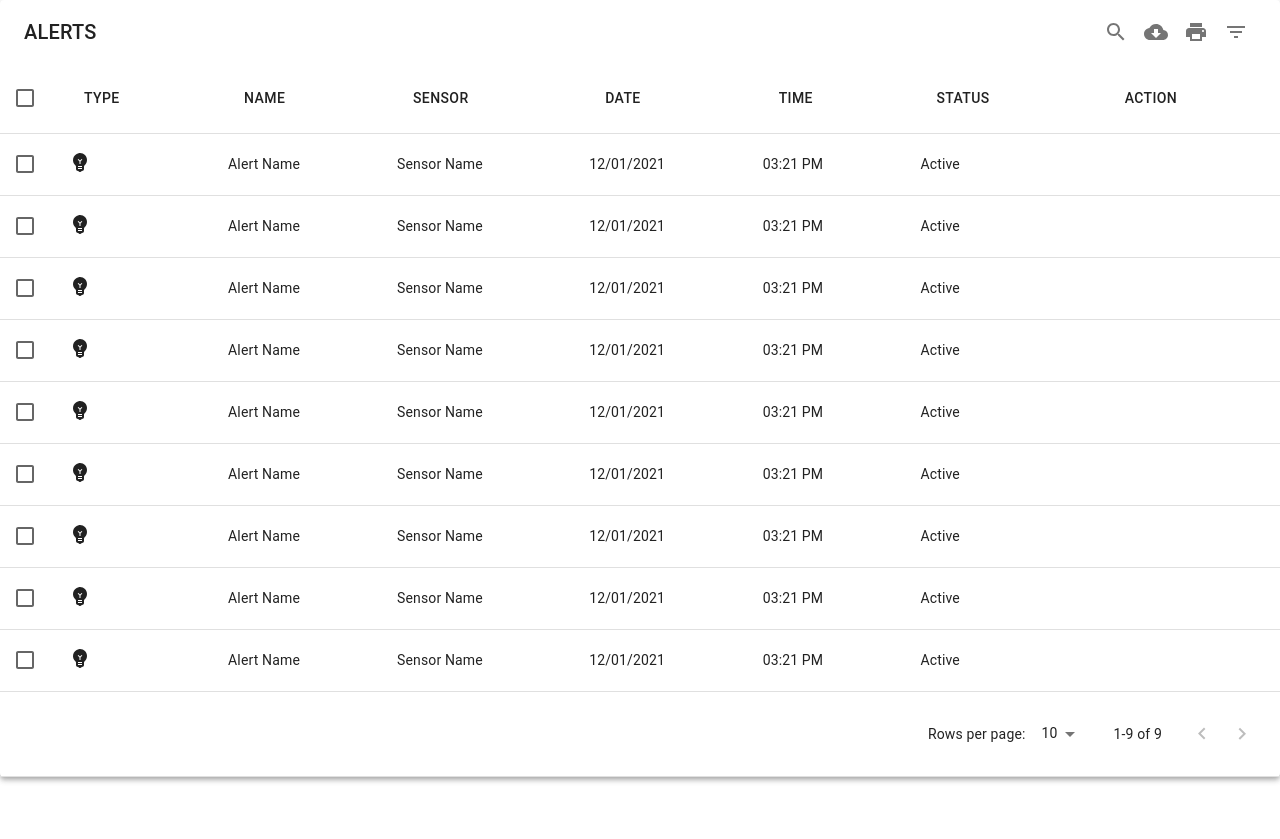
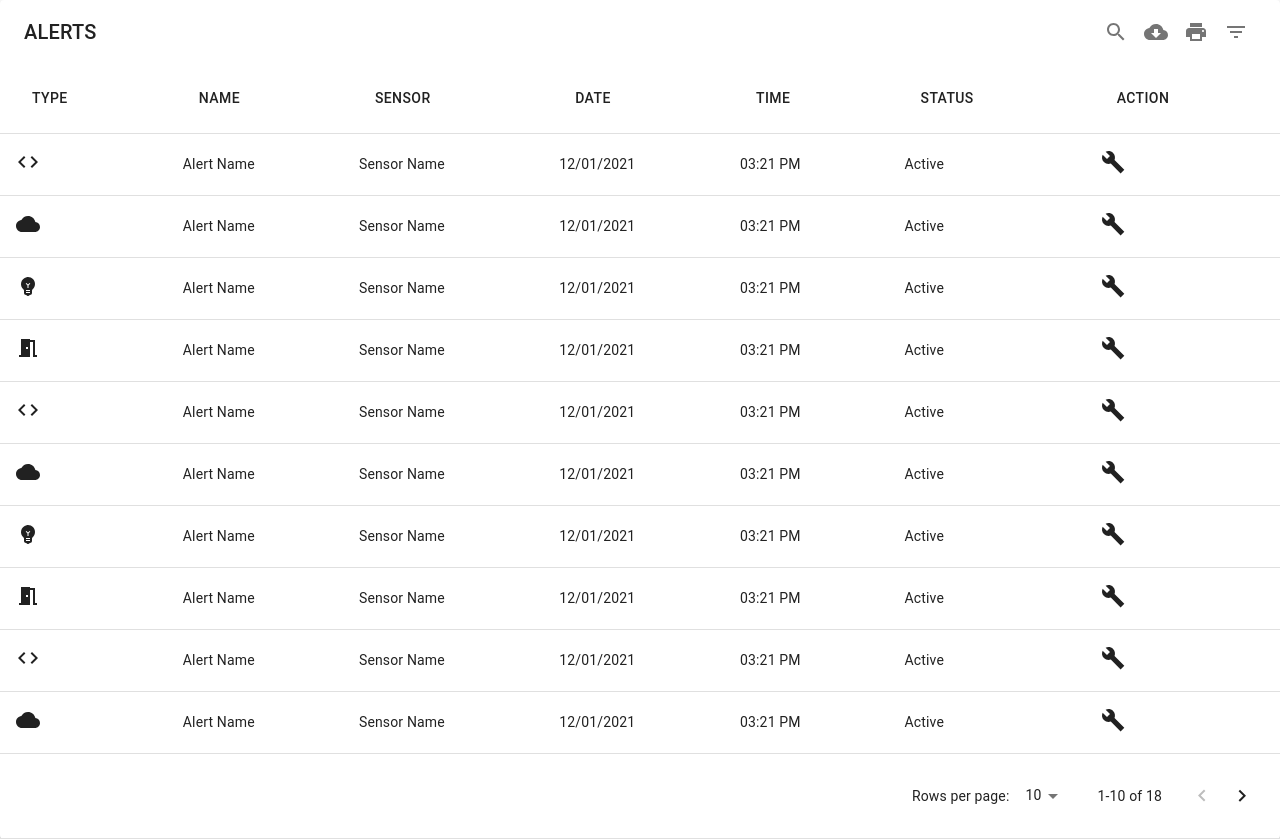
Before and after one commit to alejovera/Giphy-App, a React (Create React App) app in the folder test-front2/test-front2/: page / in a window 1280 px wide. Before the commit the page ends 800 px from the top, so only its background shows below. Built offline with nearby package versions, Linux system fonts and the light colour scheme.

Commit message:
Icons added

```diff
--- a/test-front2/test-front2/package.json
+++ b/test-front2/test-front2/package.json
@@ -5,6 +5,7 @@
   "dependencies": {
     "@material-ui/core": "^4.11.4",
     "@material-ui/icons": "^4.11.2",
+    "@material-ui/styles": "^4.11.4",
     "@testing-library/jest-dom": "^5.12.0",
     "@testing-library/react": "^11.2.7",
     "@testing-library/user-event": "^12.8.3",
--- /dev/null
+++ b/test-front2/test-front2/src/ListIcons.js
@@ -0,0 +1,67 @@
+import React, {useState} from 'react'
+
+import EmojiObjectsIcon from '@material-ui/icons/EmojiObjects';
+import MeetingRoomIcon from '@material-ui/icons/MeetingRoom';
+import CloudIcon from '@material-ui/icons/Cloud';
+import { CodeOutlined } from '@material-ui/icons';
+
+
+function ListIcons(props) {
+
+    const [dataIndex, setDataIndex] = useState([props.data])
+
+    // console.log(dataIndex);
+    const icons = [
+        <CodeOutlined />,
+        <CloudIcon />,
+        <EmojiObjectsIcon />,
+        <MeetingRoomIcon />,
+        <CodeOutlined />,
+        <CloudIcon />,
+        <EmojiObjectsIcon />,
+        <MeetingRoomIcon />,
+        <CodeOutlined />,
+        <CloudIcon />,
+        <EmojiObjectsIcon />,
+        <MeetingRoomIcon />,
+        <CodeOutlined />,
+        <CloudIcon />,
+        <EmojiObjectsIcon />,
+        <MeetingRoomIcon />,
+        <CodeOutlined />,
+        <CloudIcon />,
+        <EmojiObjectsIcon />,
+        <MeetingRoomIcon />,
+        <CodeOutlined />,
+        <CloudIcon />,
+        <EmojiObjectsIcon />,
+        <MeetingRoomIcon />,
+        <CodeOutlined />,
+        <CloudIcon />,
+        <EmojiObjectsIcon />,
+        <MeetingRoomIcon />,
+        <CodeOutlined />,
+        <CloudIcon />,
+        <EmojiObjectsIcon />,
+        <MeetingRoomIcon />
+    ]
+
+
+    return (
+        <>
+            {dataIndex.map((item) => {
+                // console.log(dataIndex);
+                // return (
+                //     icons[item]
+                // )
+                for (let i = 0; i <= dataIndex; i++) {
+                    return(
+                        icons[item]
+                    )
+                }
+            })}
+        </>
+    )
+}
+
+export default ListIcons
--- a/test-front2/test-front2/src/Main.js
+++ b/test-front2/test-front2/src/Main.js
@@ -1,43 +1,70 @@
 import React, { useState } from "react";
 import MUIDataTable from "mui-datatables";
 
-import EmojiObjectsIcon from '@material-ui/icons/EmojiObjects';
-import MeetingRoomIcon from '@material-ui/icons/MeetingRoom';
-import CodeIcon from '@material-ui/icons/Code';
-import CloudIcon from '@material-ui/icons/Cloud';
+import './Main.css';
 
-// import InputLabel from "@material-ui/core/InputLabel";
-// import MenuItem from "@material-ui/core/MenuItem";
-// import FormHelperText from "@material-ui/core/FormHelperText";
-// import FormControl from "@material-ui/core/FormControl";
-// import Select from "@material-ui/core/Select";
+import { createMuiTheme, MuiThemeProvider, withStyles } from '@material-ui/core/styles';
+
+import ListIcons from './ListIcons';
+import BuildSharpIcon from '@material-ui/icons/BuildSharp';
+
+// const customStyles = theme => ({
+//   BusinessAnalystRow: {
+//     '& td': { backgroundColor: '#FAA' },
+//   },
+//   GreyLine: {
+//     '& td': { backgroundColor: theme.palette.grey[200] },
+//   },
+//   NameCell: {
+//     fontWeight: 900,
+//   },
+// });
+
 
 function Main() {
-  // const [responsive, setResponsive] = useState("vertical");
-  // const [tableBodyHeight, setTableBodyHeight] = useState("400px");
-  // const [tableBodyMaxHeight, setTableBodyMaxHeight] = useState("");
+
+  // getMuiTheme = () =>
+  //   createMuiTheme({
+  //     overrides: {
+  //       MUIDataTable: {
+  //         root: {
+  //           backgroundColor: '#AAF',
+  //         },
+  //       },
+  //     },
+  //   });
 
   const columns = [
     {
       name:"Type",
       options: {
         customBodyRenderLite: (dataIndex) => {
+
           return (
-            <EmojiObjectsIcon />
+            // <CloudIcon />
+            <ListIcons data={dataIndex} />
           )
         }
       }
     }
-    ,"Name", "Sensor", "Date", "Time", "Status", "Action"
+    ,"Name", "Sensor", "Date", "Time", "Status",
+    {
+      name: "Action",
+      options: {
+        customBodyRenderLite: (dataIndex) => {
+          return (
+            <BuildSharpIcon />
+          )
+        }
+      }
+    }
   ];
 
   const options = {
     filter: true,
     filterType: "dropdown",
     viewColumns: false,
-    // responsive,
-    // tableBodyHeight,
-    // tableBodyMaxHeight
+    selectableRows: false,
   };
 
   const data = [
@@ -50,28 +77,28 @@ function Main() {
     ["", "Alert Name", "Sensor Name", "12/01/2021", "03:21 PM", "Active", ""],
     ["", "Alert Name", "Sensor Name", "12/01/2021", "03:21 PM", "Active", ""],
     ["", "Alert Name", "Sensor Name", "12/01/2021", "03:21 PM", "Active", ""],
+    ["", "Alert Name", "Sensor Name", "12/01/2021", "03:21 PM", "Active", ""],
+    ["", "Alert Name", "Sensor Name", "12/01/2021", "03:21 PM", "Active", ""],
+    ["", "Alert Name", "Sensor Name", "12/01/2021", "03:21 PM", "Active", ""],
+    ["", "Alert Name", "Sensor Name", "12/01/2021", "03:21 PM", "Active", ""],
+    ["", "Alert Name", "Sensor Name", "12/01/2021", "03:21 PM", "Active", ""],
+    ["", "Alert Name", "Sensor Name", "12/01/2021", "03:21 PM", "Active", ""],
+    ["", "Alert Name", "Sensor Name", "12/01/2021", "03:21 PM", "Active", ""],
+    ["", "Alert Name", "Sensor Name", "12/01/2021", "03:21 PM", "Active", ""],
+    ["", "Alert Name", "Sensor Name", "12/01/2021", "03:21 PM", "Active", ""],
+
     ];
 
-    const components = {
-      icons: {
-        EmojiObjectsIcon,
-        MeetingRoomIcon,
-        CodeIcon,
-        CloudIcon
-      }
-    }
 
   return (
     <React.Fragment>
-      <MUIDataTable
-        className="datatable"
-        title={"ALERTS"}
-        {...{data, columns, options, components}}
-        // data={data}
-        // columns={columns}
-        // options={options}
-        // components={components}
-      />
+      {/* <MuiThemeProvider theme={this.getMuiTheme()}> */}
+        <MUIDataTable
+          className="datatable"
+          title={"ALERTS"}
+          {...{data, columns, options}}
+        />
+      {/* </MuiThemeProvider> */}
     </React.Fragment>
   );
 }
```
Also changed, not shown: test-front2/test-front2/src/Main.css (added).
